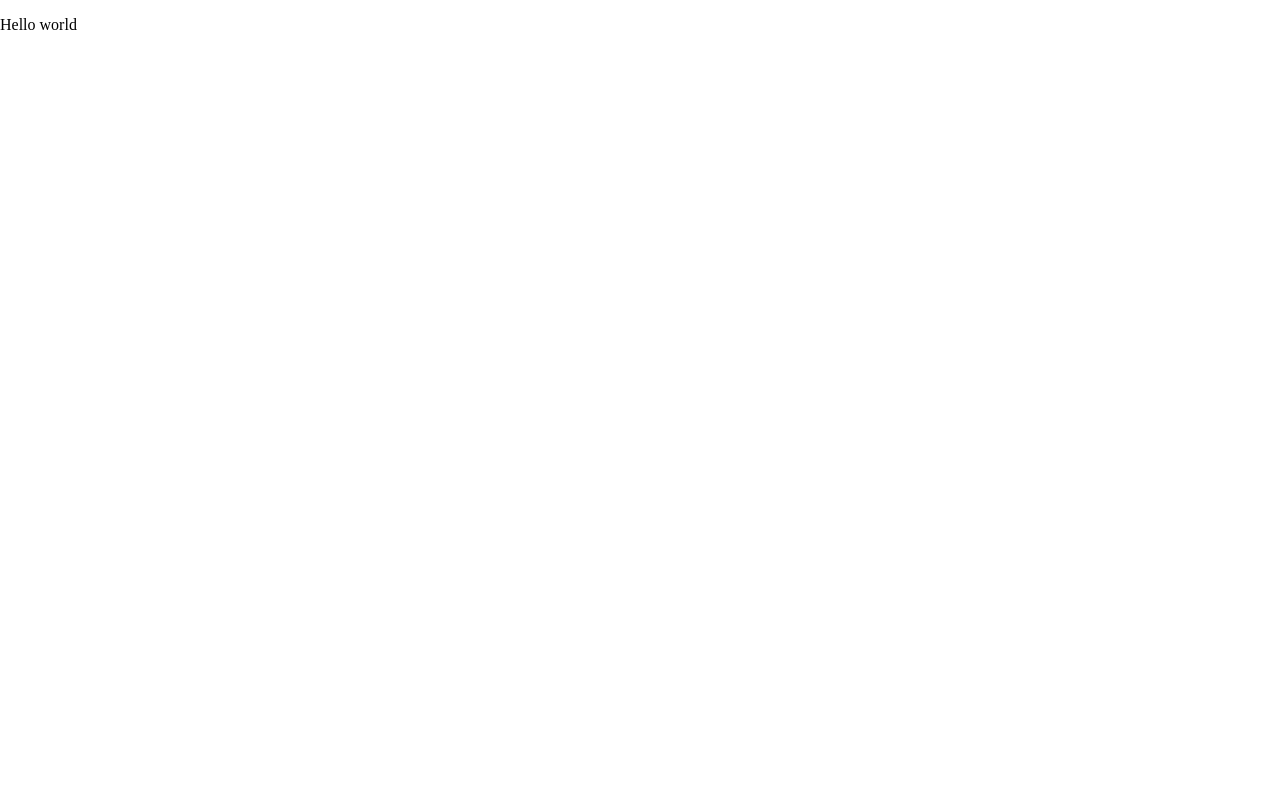
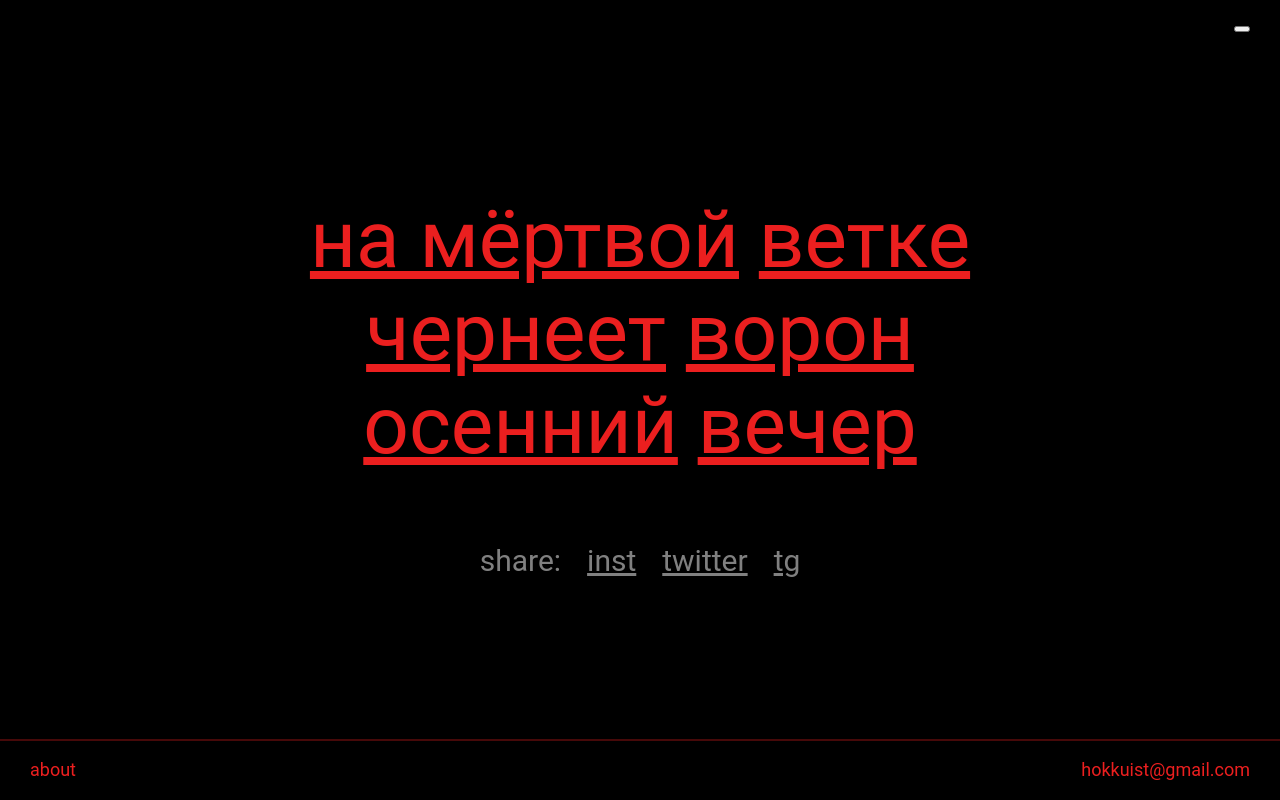
Before and after one commit to adaptedbee/haiku-apocalypse, a website: page source/index.html in a window 1280 px wide. Drawn offline with nearby package versions, Linux system fonts and the light colour scheme; files that its build step writes are made by us from their sources.

Commit message:
Базовая стилизация

```diff
--- a/source/index.html
+++ b/source/index.html
@@ -3,7 +3,7 @@
   <head>
     <meta charset="utf-8">
     <meta name="viewport" content="width=device-width, initial-scale=1">
-    <title>Хокку Апокалипсис</title>
+    <title>Hokkuist</title>
     <!-- <link rel="icon" href="favicon.ico">
     <link rel="icon" href="img/favicons/favicon16.svg" type="image/svg+xml">
     <link rel="apple-touch-icon" href="img/favicons/apple-favicon.png">
@@ -13,7 +13,51 @@
     <link rel="preload" href="fonts/oswaldregular.woff2" type="font/woff" as="font" crossorigin="anonymous"> -->
   </head>
   <body>
-    <p>Hello world</p>
+    <header class="header">
+      <a class="header__logo">
+        <span class="visually-hidden">Hokkuist</span>
+      </a>
+
+      <button class="header__toggle-button">
+        <span class="visually-hidden">Воспроизведение/пауза</span>
+      </button>
+    </header>
+
+    <main>
+      <div class="poem js-poem">
+        <p class="poem__line">
+          <span>На мёртвой</span> <span>ветке</span>
+        </p>
+        <p class="poem__line">
+          <span>чернеет</span> <span>ворон</span>
+        </p>
+        <p class="poem__line">
+          <span>осенний</span> <span>вечер</span>
+        </p>
+      </div>
+      <div class="share">
+        <p class="share__text">share:</p>
+        <a class="share__link" href="#">inst</a>
+        <a class="share__link" href="#">twitter</a>
+        <a class="share__link" href="#">tg</a>
+      </div>
+    </main>
+
+    <footer class="footer">
+      <div class="footer__left-wrapper">
+        <a class="footer__link">about</a>
+        <a class="footer__link" href="#">
+          <span class="visually-hidden">Instagram</span>
+        </a>
+        <a class="footer__link" href="#">
+          <span class="visually-hidden">Telegram</span>
+        </a>
+      </div>
+
+      <a class="footer__link" href="mailto:hokkuist@gmail.com">
+        hokkuist@gmail.com
+      </a>
+    </footer>
 
     <!-- <script src="./js/script.js"></script> -->
   </body>
--- /dev/null
+++ b/source/scss/blocks/footer.scss
@@ -0,0 +1,28 @@
+.footer {
+  margin-bottom: 0;
+  margin-top: auto;
+  padding: 18px 30px 20px;
+
+  display: flex;
+  align-items: center;
+  justify-content: space-between;
+
+  border-top: 2px solid rgba($red, 0.3);
+}
+
+.footer__left-wrapper {
+  display: flex;
+  align-items: center;
+  justify-content: flex-start;
+}
+
+.footer__link {
+  &:not(:last-child) {
+    margin-right: 12px;
+  }
+
+  font-size: 18px;
+  line-height: 21px;
+  color: $red;
+  text-decoration: none;
+}
--- /dev/null
+++ b/source/scss/blocks/header.scss
@@ -0,0 +1,17 @@
+.header {
+  margin-top: 0;
+  margin-bottom: auto;
+  padding: 26px 30px 0;
+
+  display: flex;
+  align-items: center;
+  justify-content: space-between;
+}
+
+.header__logo {
+
+}
+
+.header__toggle-button {
+
+}
--- /dev/null
+++ b/source/scss/blocks/poem.scss
@@ -0,0 +1,18 @@
+.poem {
+  margin-bottom: 70px;
+}
+
+.poem__line {
+  margin-top: 0;
+  margin-bottom: 0;
+
+  font-size: 80px;
+  line-height: 93px;
+  text-align: center;
+  text-transform: lowercase;
+  color: $red;
+
+  span {
+    text-decoration-line: underline;
+  }
+}
--- /dev/null
+++ b/source/scss/blocks/share.scss
@@ -0,0 +1,17 @@
+.share {
+  display: flex;
+  align-items: center;
+  justify-content: center;
+}
+
+.share__text {
+  margin-top: 0;
+  margin-bottom: 0;
+  margin-right: 26px;
+}
+
+.share__link {
+  &:not(:last-child) {
+    margin-right: 26px;
+  }
+}
--- a/source/scss/global/general.scss
+++ b/source/scss/global/general.scss
@@ -1,15 +1,27 @@
 body {
   margin: 0;
+  height: 100vh;
+  display: flex;
+  flex-direction: column;
+  justify-content: space-between;
+
+  font-family: "Roboto", Arial, sans-serif;
+  font-style: normal;
+  font-weight: 400;
+  font-size: 30px;
+  line-height: 35px;
+  color: rgba($white, 0.5);
+
+  background: $black;
+}
+
+main {
+  margin-top: auto;
+  margin-bottom: auto;
 }
 
 a {
-  text-decoration: none;
-}
-
-img {
-  max-width: 100%;
-  height: auto;
-  object-fit: contain;
+  color: inherit;
 }
 
 .visually-hidden {
--- a/source/scss/global/variables.scss
+++ b/source/scss/global/variables.scss
@@ -1,3 +1,3 @@
-// $tablet-width: 768px;
-// $desktop-width: 1440px;
-// $mobile-width-only: 767px;
+$black: #000000;
+$red: #EB1F1F;
+$white: #FFFFFF;
--- a/source/scss/style.scss
+++ b/source/scss/style.scss
@@ -1,6 +1,9 @@
 @import "./global/normalize.scss";
 // @import "./global/fonts.scss";
+@import "./global/variables.scss";
 @import "./global/general.scss";
-@import "./global/variables.scss";
 
-// @import "./blocks/main-header.scss";
+@import "./blocks/header.scss";
+@import "./blocks/poem.scss";
+@import "./blocks/share.scss";
+@import "./blocks/footer.scss";
```
